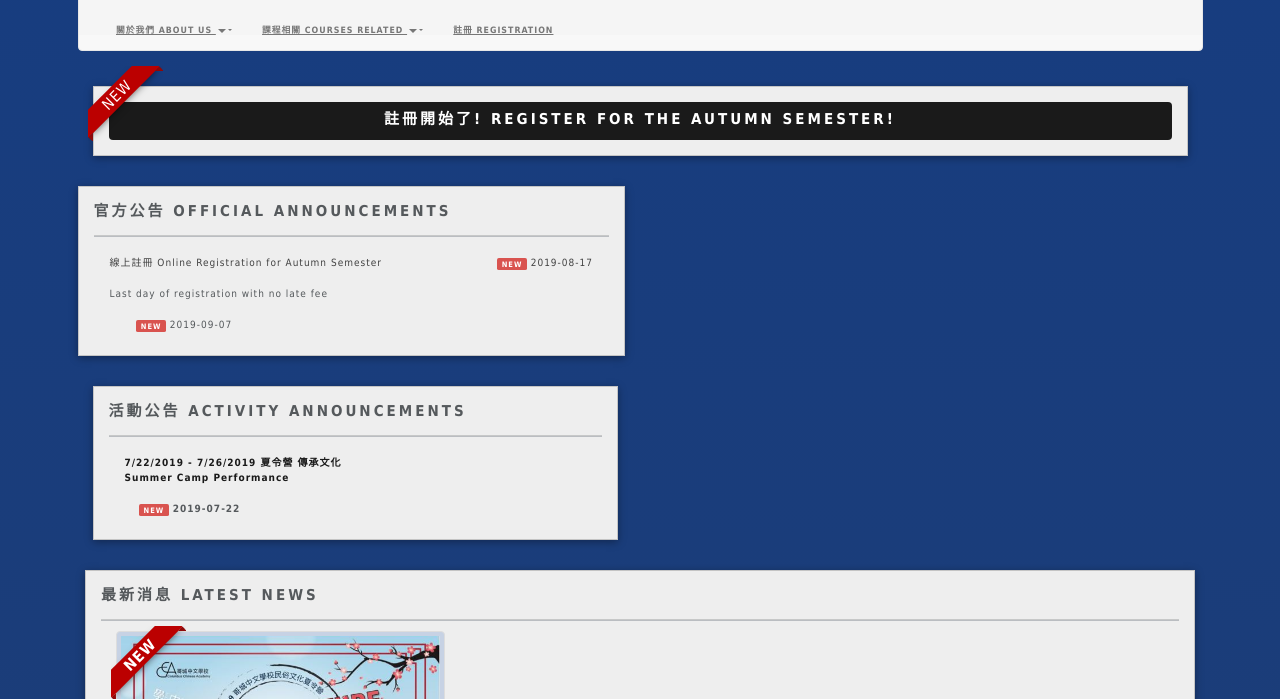
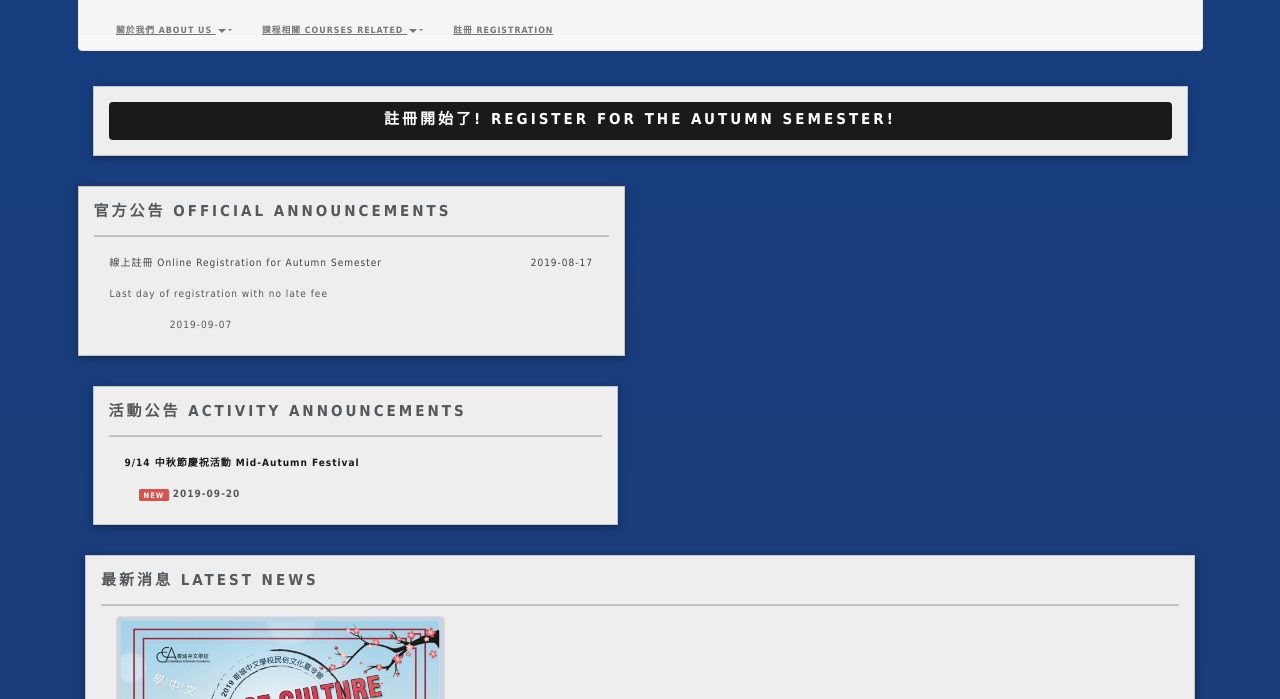
Before and after one commit to worm6206/cca_new, a website: page app/index.html in a window 1280 px wide. Shown: the part 101-800 px from the top of the page. Drawn offline with nearby package versions, Linux system fonts and the light colour scheme; some packages are replaced by stand-ins of ours; files that its build step writes are made by us from their sources; files whose address does not match are found by name.

Commit message:
Update 2019-2020 calendar

```diff
--- a/app/templates/home.html
+++ b/app/templates/home.html
@@ -17,7 +17,7 @@
 	-->
 
 	<div class="col-md-12" >
-	<div class="ribbon"><span>New</span></div>
+	<!--<div class="ribbon"><span>New</span></div>-->
 		<div class="card" style="margin-top:15px;margin-bottom: 15px">
 			<a class="announce_link" ui-sref="reg">
                 <div class="btn btn-primary btn-block"><h3>註冊開始了! Register for the Autumn Semester!</h3></div>
@@ -36,10 +36,10 @@
 			<h3>官方公告 Official Announcements</h3><hr>
 			<a class="announce_link" ui-sref="reg">
                 <div class="item-title">線上註冊 Online Registration for Autumn Semester</div>
-                <div class="item-time"><span class="label label-danger">NEW</span> 2019-08-17</div>
+                <div class="item-time"> 2019-08-17</div>
 			</a>
 			<div class="item-title"><b>Last day of registration with no late fee</b></div>
-			<div class="item-time"><b><span class="label label-danger">NEW</span> 2019-09-07<b></div>
+			<div class="item-time"><b> 2019-09-07<b></div>
 <!-- 			<a class="announce_link" ui-sref="chinese_reg">
                 <div class="item-title">中文課程註冊表 Chinese Course Registration Form</div>
                 <div class="item-time"><span class="label label-danger">NEW</span> 2017-01-03</div>
@@ -75,10 +75,10 @@
 			<div class="item-title">5/18/2019 十年級畢業典禮 <br>10th grade graduation ceremony</div>
 			<div class="item-time">2019-05-18</div>
 			-->
- 			<a href="https://youtu.be/ngC0DKlHtVg" target="_blank">
-                <div class="item-title">7/22/2019 - 7/26/2019 夏令營 傳承文化 <br>Summer Camp Performance</div>
+ 			<a href="images/2019_Mid_Autumn.jpg" target="_blank">
+                <div class="item-title">9/14 中秋節慶祝活動 Mid-Autumn Festival</div>
             </a>
-			<div class="item-time"><span class="label label-danger">NEW</span> 2019-07-22</div>
+			<div class="item-time"><span class="label label-danger">NEW</span> 2019-09-20</div>
 
 			<!--
  			<a class="announce_link" ui-sref="summercamp2019">
@@ -124,7 +124,7 @@
 		</div>
 		-->
 		<div class="col-md-4">
-			<div class="ribbon"><span>New</span></div>
+			<!--<div class="ribbon"><span>New</span></div>-->
 			<div class="thumbnail">
 			  <img src="images/2019_CCA_Summer_Camp_small.jpg">
 			  <div class="caption">
@@ -136,7 +136,7 @@
 		</div>
 
 		<div class="col-md-5">
-			<div class="ribbon"><span>New</span></div>
+			<!--<div class="ribbon"><span>New</span></div>-->
 			<div class="thumbnail">
 			  <img src="images/back_to_school2.jpg">
 			  <div class="caption">
```
Also changed, not shown: app/images/2019-2020_Calendar_Preview.jpg, app/images/2019_Mid_Autumn.jpg (added), app/static/2019-2020_Calendar.jpg.
